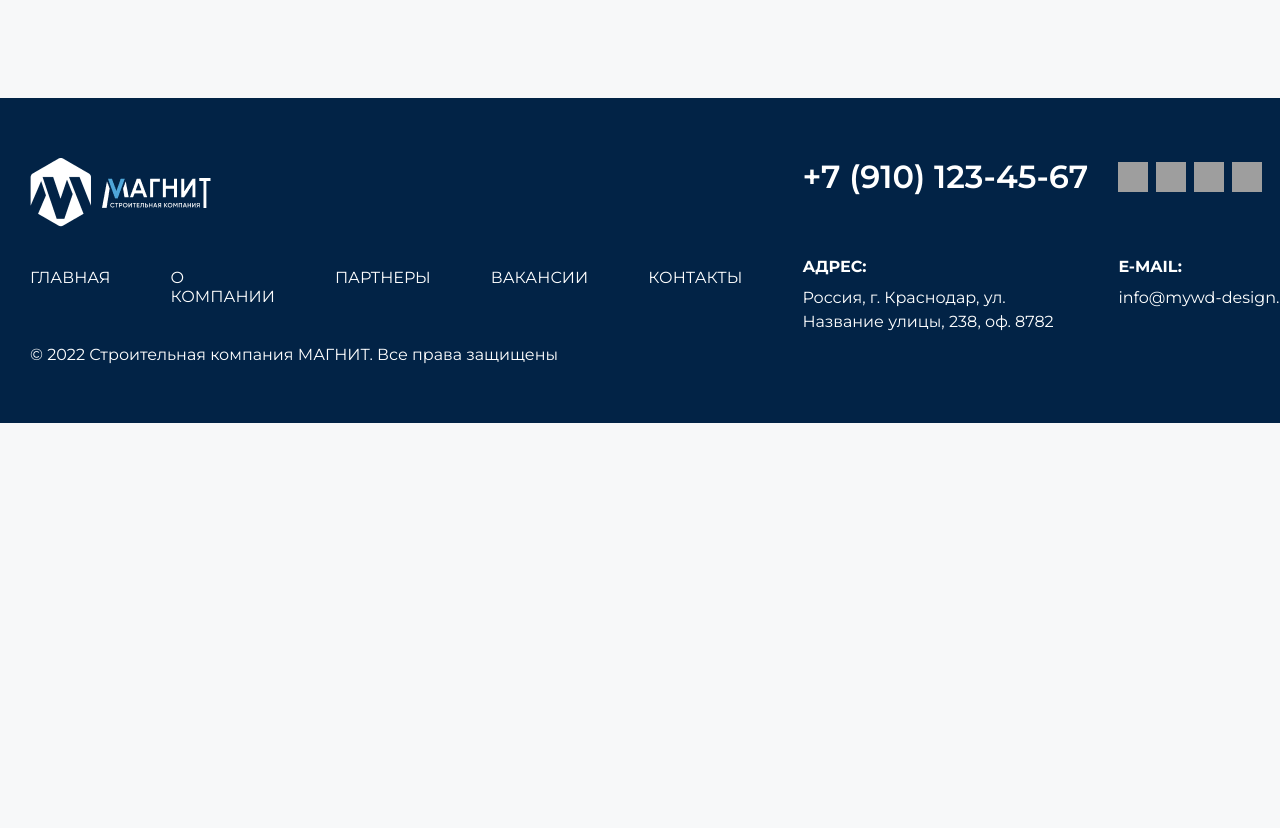
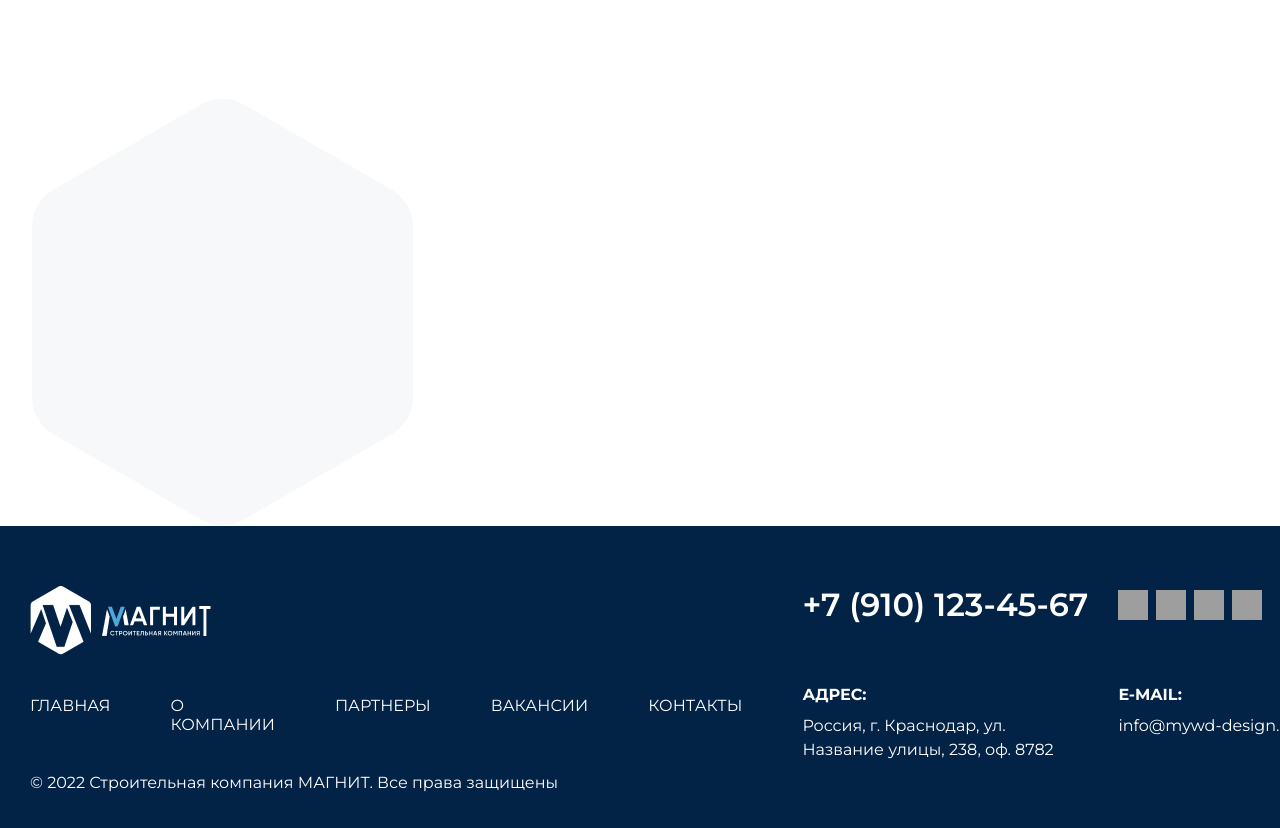
Before and after one commit to m3rcyk1ng/magnit, a React (Create React App) app: page / in a window 1280 px wide. Shown: the part 862-1690 px from the top of the page. Before the commit the page ends 1285 px from the top, so only its background shows below. Built offline with nearby package versions, Linux system fonts and the light colour scheme; grey boxes are pictures that could not be loaded.

Commit message:
feature: create AboutCompany hexagon

```diff
--- a/src/components/AboutCompany/AboutCompany.tsx
+++ b/src/components/AboutCompany/AboutCompany.tsx
@@ -5,6 +5,7 @@ TextContainer, TextBlock, TextsBlocks, NumberSection, SumTitle, SumDesc
 } from "./AboutCompany.styles";
 import { text } from "../../utils/Text";
 import {AboutCompanyNumbers} from "./AboutCompany.constants";
+import PartnerBlock from "./PartnerBlock/PartnerBlock";
 
 const AboutCompany = () => {
 
@@ -17,14 +18,15 @@ const AboutCompany = () => {
           <TextBlock>{text.TEXT_BLOCK2}</TextBlock>
         </TextContainer>
         <TextContainer>
-          {AboutCompanyNumbers.map((el) => (
-            <NumberSection>
+          {AboutCompanyNumbers.map((el, i) => (
+            <NumberSection key={i}>
               <SumTitle>{el.sum}</SumTitle>
               <SumDesc>{el.description}</SumDesc>
             </NumberSection>
           ))}
         </TextContainer>
       </TextsBlocks>
+      <PartnerBlock />
     </Container>
   )
 }
--- /dev/null
+++ b/src/components/AboutCompany/PartnerBlock/PartnerBlock.styles.ts
@@ -0,0 +1,7 @@
+import styled from "styled-components";
+import { theme } from "../../../utils/Theme";
+
+export const Hexagon = styled.img `
+  object-fit: none;
+  color: ${theme.gray}
+`;
--- /dev/null
+++ b/src/components/AboutCompany/PartnerBlock/PartnerBlock.tsx
@@ -0,0 +1,14 @@
+import React from 'react';
+import HexagonIcon from '../../../assets/images/hexagon.svg';
+import { Hexagon } from './PartnerBlock.styles';
+
+const PartnerBlock = () => {
+
+  return (
+    <div>
+    <Hexagon src={HexagonIcon} />
+    </div>
+  )
+}
+
+export default PartnerBlock;
--- a/src/index.css
+++ b/src/index.css
@@ -55,7 +55,6 @@ body {
 
 img {
   display: block;
-  width: 100%;
   object-fit: cover;
 }
 
@@ -66,7 +65,7 @@ img {
   --container-width-sm: 90%;
   --greyColorText: rgba(255, 255, 255, 0.6);
   --blueColor: #4DB5FF;
-  --backgroundWhite: #F7F8F9;
+  --backgroundWhite: #FFF;
   --mainColor: #022346;
 }
 
```
Also changed, not shown: src/assets/images/hexagon.svg (added).
